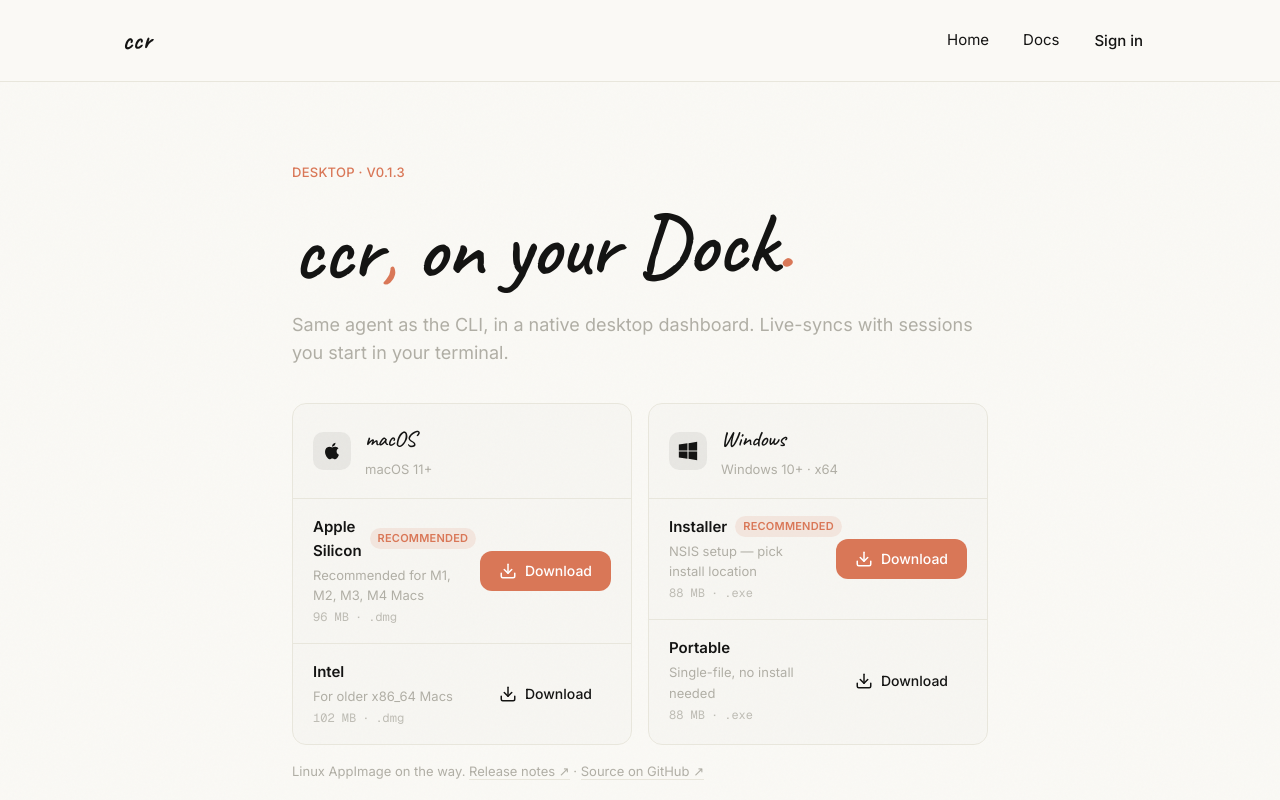
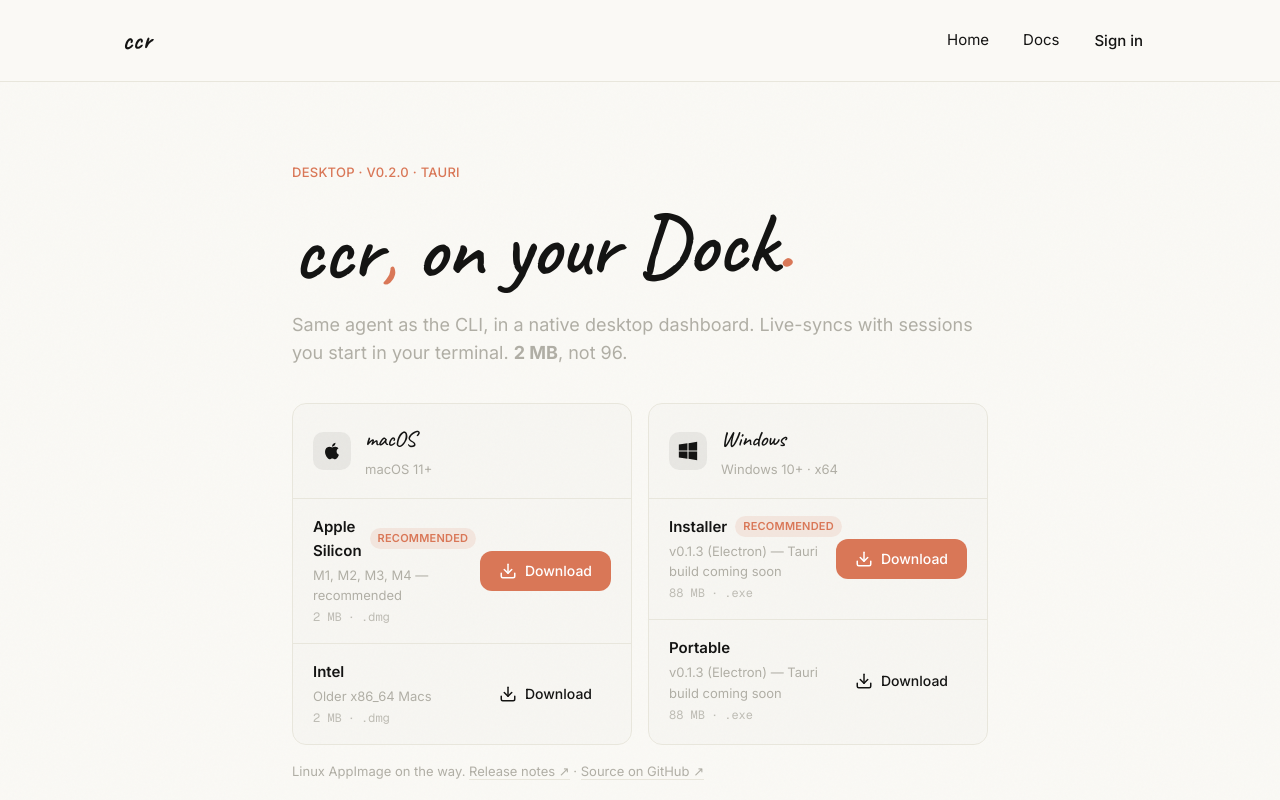
Before and after one commit to ryanssareen/ccr, a Next.js app in the folder web/: page /download in a window 1280 px wide. Shown: the top 800 px of the page. Built offline with nearby package versions, Linux system fonts and the light colour scheme.

Commit message:
web(download): point at desktop-v0.2.0 — 2 MB Tauri Mac DMGs
Mac CTAs now download the Tauri build (~2 MB each).
Windows CTAs still point at v0.1.3 Electron installers (88 MB) until
the Tauri Windows build ships from CI — labeled accordingly.

```diff
--- a/web/app/download/page.tsx
+++ b/web/app/download/page.tsx
@@ -1,16 +1,20 @@
 import Link from "next/link";
 import { CopyButton } from "./copy-button";
 
-const VERSION = "0.1.3";
+const VERSION = "0.2.0";
 const RELEASE_URL =
-  "https://github.com/ryanssareen/ccr/releases/tag/desktop-v0.1.3";
+  "https://github.com/ryanssareen/ccr/releases/tag/desktop-v0.2.0";
 const RELEASE_BASE =
-  "https://github.com/ryanssareen/ccr/releases/download/desktop-v0.1.3";
+  "https://github.com/ryanssareen/ccr/releases/download/desktop-v0.2.0";
 
 const DMG_ARM64_URL = `${RELEASE_BASE}/ccr-${VERSION}-mac-arm64.dmg`;
 const DMG_X64_URL = `${RELEASE_BASE}/ccr-${VERSION}-mac-x64.dmg`;
-const WIN_SETUP_URL = `${RELEASE_BASE}/ccr-setup-${VERSION}-win-x64.exe`;
-const WIN_PORTABLE_URL = `${RELEASE_BASE}/ccr-portable-${VERSION}-win-x64.exe`;
+// Windows builds for Tauri are pending — link still points at the v0.1.3
+// Electron Windows installers until the GH Actions workflow ships Tauri Win.
+const WIN_RELEASE_BASE =
+  "https://github.com/ryanssareen/ccr/releases/download/desktop-v0.1.3";
+const WIN_SETUP_URL = `${WIN_RELEASE_BASE}/ccr-setup-0.1.3-win-x64.exe`;
+const WIN_PORTABLE_URL = `${WIN_RELEASE_BASE}/ccr-portable-0.1.3-win-x64.exe`;
 
 const ONE_LINER = "curl -fsSL https://ccr-ebon.vercel.app/install.sh | bash";
 const FIX_CMD = "sudo xattr -cr /Applications/ccr.app";
@@ -45,13 +49,14 @@
       </nav>
 
       <main className="page">
-        <span className="caption caption-clay">Desktop · v{VERSION}</span>
+        <span className="caption caption-clay">Desktop · v{VERSION} · Tauri</span>
         <h1 className="display">
           ccr<span className="period">,</span> on your Dock<span className="period">.</span>
         </h1>
         <p className="lede">
           Same agent as the CLI, in a native desktop dashboard.
-          Live-syncs with sessions you start in your terminal.
+          Live-syncs with sessions you start in your terminal.{" "}
+          <strong>2&nbsp;MB</strong>, not 96.
         </p>
 
         <div className="pkg-grid">
@@ -62,16 +67,16 @@
             options={[
               {
                 label: "Apple Silicon",
-                hint: "Recommended for M1, M2, M3, M4 Macs",
-                size: "96 MB",
+                hint: "M1, M2, M3, M4 — recommended",
+                size: "2 MB",
                 ext: "dmg",
                 href: DMG_ARM64_URL,
                 primary: true,
               },
               {
                 label: "Intel",
-                hint: "For older x86_64 Macs",
-                size: "102 MB",
+                hint: "Older x86_64 Macs",
+                size: "2 MB",
                 ext: "dmg",
                 href: DMG_X64_URL,
               },
@@ -84,7 +89,7 @@
             options={[
               {
                 label: "Installer",
-                hint: "NSIS setup — pick install location",
+                hint: "v0.1.3 (Electron) — Tauri build coming soon",
                 size: "88 MB",
                 ext: "exe",
                 href: WIN_SETUP_URL,
@@ -92,7 +97,7 @@
               },
               {
                 label: "Portable",
-                hint: "Single-file, no install needed",
+                hint: "v0.1.3 (Electron) — Tauri build coming soon",
                 size: "88 MB",
                 ext: "exe",
                 href: WIN_PORTABLE_URL,
```
